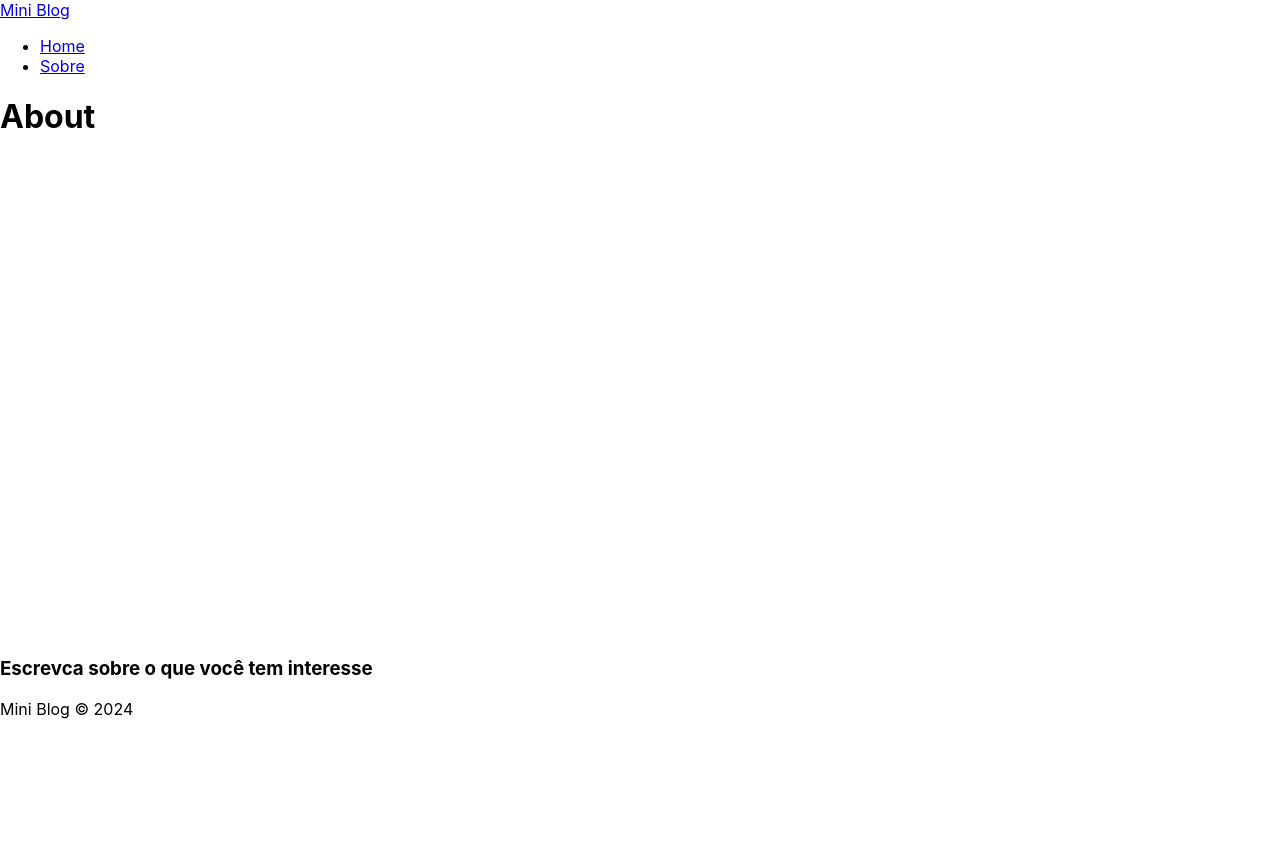
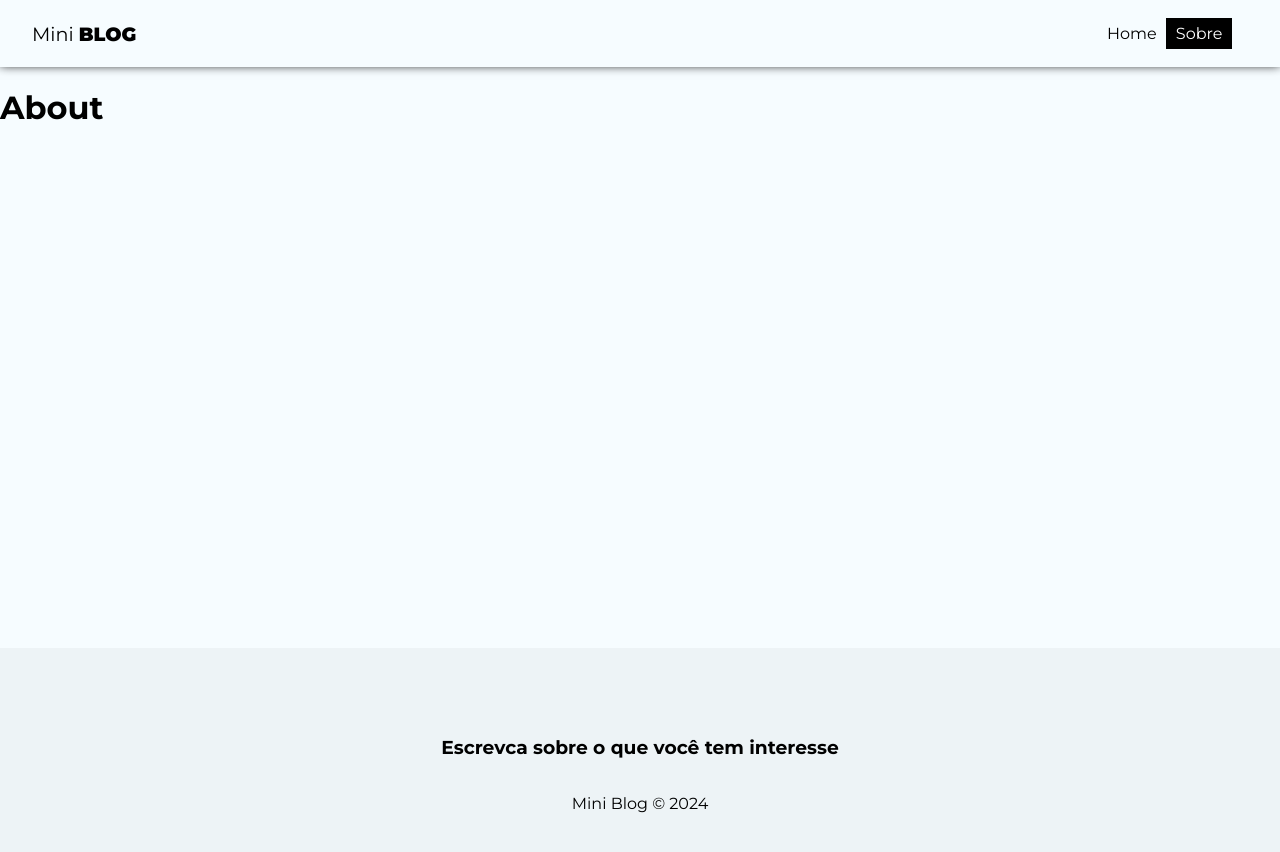
Before and after one commit to PedroA-Santos/MiniBlog, a React (Create React App) app: page /about in a window 1280 px wide. Shown: the top 852 px of the page. Before the commit the page ends 800 px from the top, so only its background shows below. Built offline with nearby package versions, Linux system fonts and the light colour scheme.

Commit message:
Adicionando css da navbar, do footer e estilos gerais do projeto

```diff
--- a/public/index.html
+++ b/public/index.html
@@ -1,14 +1,12 @@
 <!DOCTYPE html>
 <html lang="en">
+
 <head>
   <meta charset="utf-8" />
   <link rel="icon" href="%PUBLIC_URL%/favicon.ico" />
   <meta name="viewport" content="width=device-width, initial-scale=1" />
   <meta name="theme-color" content="#000000" />
-    <meta
-      name="description"
-      content="Web site created using create-react-app"
-    />
+  <meta name="description" content="Web site created using create-react-app" />
   <link rel="apple-touch-icon" href="%PUBLIC_URL%/logo192.png" />
   <!--
       manifest.json provides metadata used when your web app is installed on a
@@ -24,8 +22,13 @@
       work correctly both with client-side routing and a non-root public URL.
       Learn how to configure a non-root public URL by running `npm run build`.
     -->
-    <title>React App</title>
+  <title>Mini Blog</title>
+  <link rel="preconnect" href="https://fonts.googleapis.com">
+  <link rel="preconnect" href="https://fonts.gstatic.com" crossorigin>
+  <link href="https://fonts.googleapis.com/css2?family=Montserrat:ital,wght@0,100..900;1,100..900&display=swap"
+    rel="stylesheet">
 </head>
+
 <body>
   <noscript>You need to enable JavaScript to run this app.</noscript>
   <div id="root"></div>
@@ -40,4 +43,5 @@
       To create a production bundle, use `npm run build` or `yarn build`.
     -->
 </body>
+
 </html>
--- a/src/components/Footer.js
+++ b/src/components/Footer.js
@@ -2,7 +2,7 @@
 
 const Footer = () => {
     return (
-        <footer>
+        <footer className={styles.footer}>
             <h3>Escrevca sobre o que você tem interesse</h3>
             <p>Mini Blog &copy; 2024</p>
         </footer>
--- a/src/components/Footer.module.css
+++ b/src/components/Footer.module.css
@@ -0,0 +1,8 @@
+.footer {
+    height: 250px;
+    display: flex;
+    flex-direction: column;
+    align-items: center;
+    justify-content: center;
+    background-color: #edf3f6;
+}
--- a/src/components/Navbar.js
+++ b/src/components/Navbar.js
@@ -4,20 +4,20 @@
 
 const Navbar = () => {
     return (
-        <nav>
-            <NavLink to='/'>
+        <nav className={styles.navbar}>
+            <NavLink to='/' className={styles.brand}>
                 Mini <span>Blog</span>
 
             </NavLink>
 
-            <ul>
+            <ul className={styles.links_list}>
                 <li>
-                    <NavLink to='/'>
+                    <NavLink to='/' className={({ isActive }) => (isActive ? styles.active : "")}>
                         Home
                     </NavLink>
                 </li>
                 <li>
-                <NavLink to='/about'>
+                    <NavLink to='/about' className={({ isActive }) => (isActive ? styles.active : "")}>
                         Sobre
                     </NavLink>
                 </li>
--- a/src/components/Navbar.module.css
+++ b/src/components/Navbar.module.css
@@ -0,0 +1,36 @@
+.navbar {
+    display: flex;
+    box-shadow: rgba(0, 0, 0.15) 0px -2px 10px 0px;
+    justify-content: space-between;
+    align-items: center;
+    padding: .5em 2em;
+}
+
+.brand {
+    font-size: 1.2em;
+}
+
+
+.brand span {
+    font-weight: 900;
+    text-transform: uppercase;
+}
+
+
+.links_list {
+    display: flex;
+    list-style: none;
+}
+
+.links_list {
+    margin-right: 1em;
+}
+
+.links_list li a {
+    padding: .4em .6em;
+}
+
+.active {
+    background-color: #000;
+    color: #fff;
+}
--- a/src/index.css
+++ b/src/index.css
@@ -1,13 +1,34 @@
 body {
+  background-color: #F6Fcff;
+  padding: 0;
   margin: 0;
-  font-family: -apple-system, BlinkMacSystemFont, 'Segoe UI', 'Roboto', 'Oxygen',
-    'Ubuntu', 'Cantarell', 'Fira Sans', 'Droid Sans', 'Helvetica Neue',
-    sans-serif;
-  -webkit-font-smoothing: antialiased;
-  -moz-osx-font-smoothing: grayscale;
+  font-family: "Montserrat", sans-serif;
 }
 
-code {
-  font-family: source-code-pro, Menlo, Monaco, Consolas, 'Courier New',
-    monospace;
+input::placeholder,
+textarea::placeholder {
+  font-family: "Montserrat", sans-serif;
 }
+
+
+input:focus,
+textarea:focus {
+  outline: none;
+}
+
+a,
+nav button {
+  text-decoration: none;
+  background-color: transparent;
+  border: none;
+  color: #000;
+  transition: .4s;
+  font-size: 1em;
+  cursor: pointer;
+  font-family: "Montserrat", sans-serif;
+}
+
+a:hover,
+nav button:hover {
+  color: #bbb;
+}
```
Lines whose indentation alone changed are shown as unchanged.
